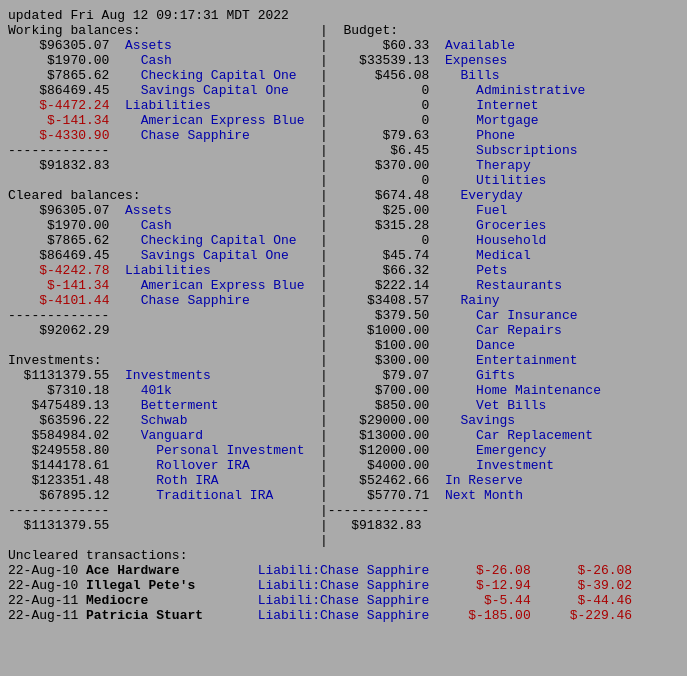
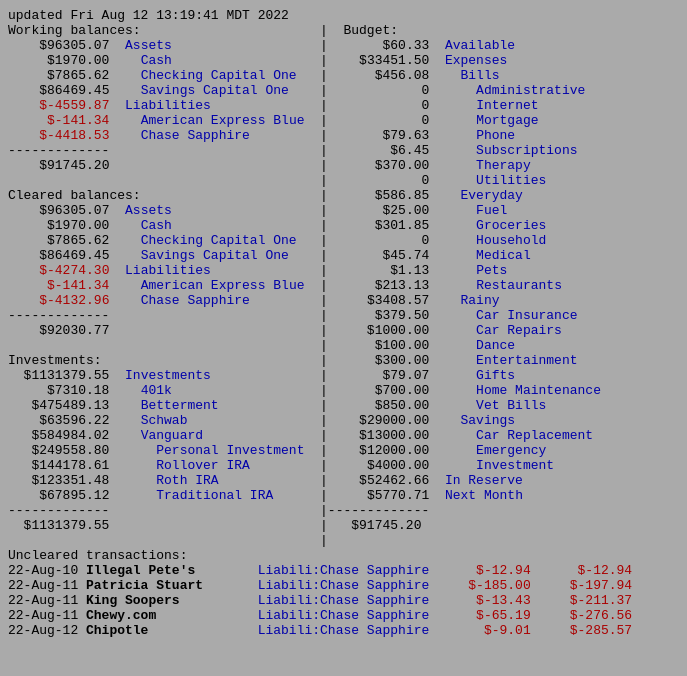
Before and after one commit to GarretReece/GarretReece.github.io, a plain HTML site: page budget_snapshot.html in a window 1280 px wide. Shown: the whole page, without its empty margins (0-687 px from the left). Drawn offline with Linux system fonts and the light colour scheme.

Commit message:
budget update

```diff
--- a/budget_snapshot.html
+++ b/budget_snapshot.html
@@ -16,28 +16,28 @@
 </head>
 <body class="body_foreground body_background" style="font-size: normal;" >
 <pre class="ansi2html-content">
-updated Fri Aug 12 09:17:31 MDT 2022
+updated Fri Aug 12 13:19:41 MDT 2022
 Working balances:                       |  Budget:
     $96305.07  <span class="ansi34">Assets</span>                   |       $60.33  <span class="ansi34">Available</span>
-     $1970.00    <span class="ansi34">Cash</span>                   |    $33539.13  <span class="ansi34">Expenses</span>
+     $1970.00    <span class="ansi34">Cash</span>                   |    $33451.50  <span class="ansi34">Expenses</span>
      $7865.62    <span class="ansi34">Checking Capital One</span>   |      $456.08    <span class="ansi34">Bills</span>
     $86469.45    <span class="ansi34">Savings Capital One</span>    |            0      <span class="ansi34">Administrative</span>
-    <span class="ansi31">$-4472.24</span>  <span class="ansi34">Liabilities</span>              |            0      <span class="ansi34">Internet</span>
+    <span class="ansi31">$-4559.87</span>  <span class="ansi34">Liabilities</span>              |            0      <span class="ansi34">Internet</span>
      <span class="ansi31">$-141.34</span>    <span class="ansi34">American Express Blue</span>  |            0      <span class="ansi34">Mortgage</span>
-    <span class="ansi31">$-4330.90</span>    <span class="ansi34">Chase Sapphire</span>         |       $79.63      <span class="ansi34">Phone</span>
+    <span class="ansi31">$-4418.53</span>    <span class="ansi34">Chase Sapphire</span>         |       $79.63      <span class="ansi34">Phone</span>
 -------------                           |        $6.45      <span class="ansi34">Subscriptions</span>
-    $91832.83                           |      $370.00      <span class="ansi34">Therapy</span>
+    $91745.20                           |      $370.00      <span class="ansi34">Therapy</span>
                                         |            0      <span class="ansi34">Utilities</span>
-Cleared balances:                       |      $674.48    <span class="ansi34">Everyday</span>
+Cleared balances:                       |      $586.85    <span class="ansi34">Everyday</span>
     $96305.07  <span class="ansi34">Assets</span>                   |       $25.00      <span class="ansi34">Fuel</span>
-     $1970.00    <span class="ansi34">Cash</span>                   |      $315.28      <span class="ansi34">Groceries</span>
+     $1970.00    <span class="ansi34">Cash</span>                   |      $301.85      <span class="ansi34">Groceries</span>
      $7865.62    <span class="ansi34">Checking Capital One</span>   |            0      <span class="ansi34">Household</span>
     $86469.45    <span class="ansi34">Savings Capital One</span>    |       $45.74      <span class="ansi34">Medical</span>
-    <span class="ansi31">$-4242.78</span>  <span class="ansi34">Liabilities</span>              |       $66.32      <span class="ansi34">Pets</span>
-     <span class="ansi31">$-141.34</span>    <span class="ansi34">American Express Blue</span>  |      $222.14      <span class="ansi34">Restaurants</span>
-    <span class="ansi31">$-4101.44</span>    <span class="ansi34">Chase Sapphire</span>         |     $3408.57    <span class="ansi34">Rainy</span>
+    <span class="ansi31">$-4274.30</span>  <span class="ansi34">Liabilities</span>              |        $1.13      <span class="ansi34">Pets</span>
+     <span class="ansi31">$-141.34</span>    <span class="ansi34">American Express Blue</span>  |      $213.13      <span class="ansi34">Restaurants</span>
+    <span class="ansi31">$-4132.96</span>    <span class="ansi34">Chase Sapphire</span>         |     $3408.57    <span class="ansi34">Rainy</span>
 -------------                           |      $379.50      <span class="ansi34">Car Insurance</span>
-    $92062.29                           |     $1000.00      <span class="ansi34">Car Repairs</span>
+    $92030.77                           |     $1000.00      <span class="ansi34">Car Repairs</span>
                                         |      $100.00      <span class="ansi34">Dance</span>
 Investments:                            |      $300.00      <span class="ansi34">Entertainment</span>
   $1131379.55  <span class="ansi34">Investments</span>              |       $79.07      <span class="ansi34">Gifts</span>
@@ -50,13 +50,14 @@
    $123351.48      <span class="ansi34">Roth IRA</span>             |    $52462.66  <span class="ansi34">In Reserve</span>
     $67895.12      <span class="ansi34">Traditional IRA</span>      |     $5770.71  <span class="ansi34">Next Month</span>
 -------------                           |-------------
-  $1131379.55                           |   $91832.83
+  $1131379.55                           |   $91745.20
                                         |
 Uncleared transactions:
-22-Aug-10 <span class="ansi1">Ace Hardware         </span> <span class="ansi34">Liabili:Chase Sapphire</span>      <span class="ansi31">$-26.08</span>      <span class="ansi31">$-26.08</span>
-22-Aug-10 <span class="ansi1">Illegal Pete's       </span> <span class="ansi34">Liabili:Chase Sapphire</span>      <span class="ansi31">$-12.94</span>      <span class="ansi31">$-39.02</span>
-22-Aug-11 <span class="ansi1">Mediocre             </span> <span class="ansi34">Liabili:Chase Sapphire</span>       <span class="ansi31">$-5.44</span>      <span class="ansi31">$-44.46</span>
-22-Aug-11 <span class="ansi1">Patricia Stuart      </span> <span class="ansi34">Liabili:Chase Sapphire</span>     <span class="ansi31">$-185.00</span>     <span class="ansi31">$-229.46</span>
+22-Aug-10 <span class="ansi1">Illegal Pete's       </span> <span class="ansi34">Liabili:Chase Sapphire</span>      <span class="ansi31">$-12.94</span>      <span class="ansi31">$-12.94</span>
+22-Aug-11 <span class="ansi1">Patricia Stuart      </span> <span class="ansi34">Liabili:Chase Sapphire</span>     <span class="ansi31">$-185.00</span>     <span class="ansi31">$-197.94</span>
+22-Aug-11 <span class="ansi1">King Soopers         </span> <span class="ansi34">Liabili:Chase Sapphire</span>      <span class="ansi31">$-13.43</span>     <span class="ansi31">$-211.37</span>
+22-Aug-11 <span class="ansi1">Chewy.com            </span> <span class="ansi34">Liabili:Chase Sapphire</span>      <span class="ansi31">$-65.19</span>     <span class="ansi31">$-276.56</span>
+22-Aug-12 <span class="ansi1">Chipotle             </span> <span class="ansi34">Liabili:Chase Sapphire</span>       <span class="ansi31">$-9.01</span>     <span class="ansi31">$-285.57</span>
 
 
 </pre>
```
